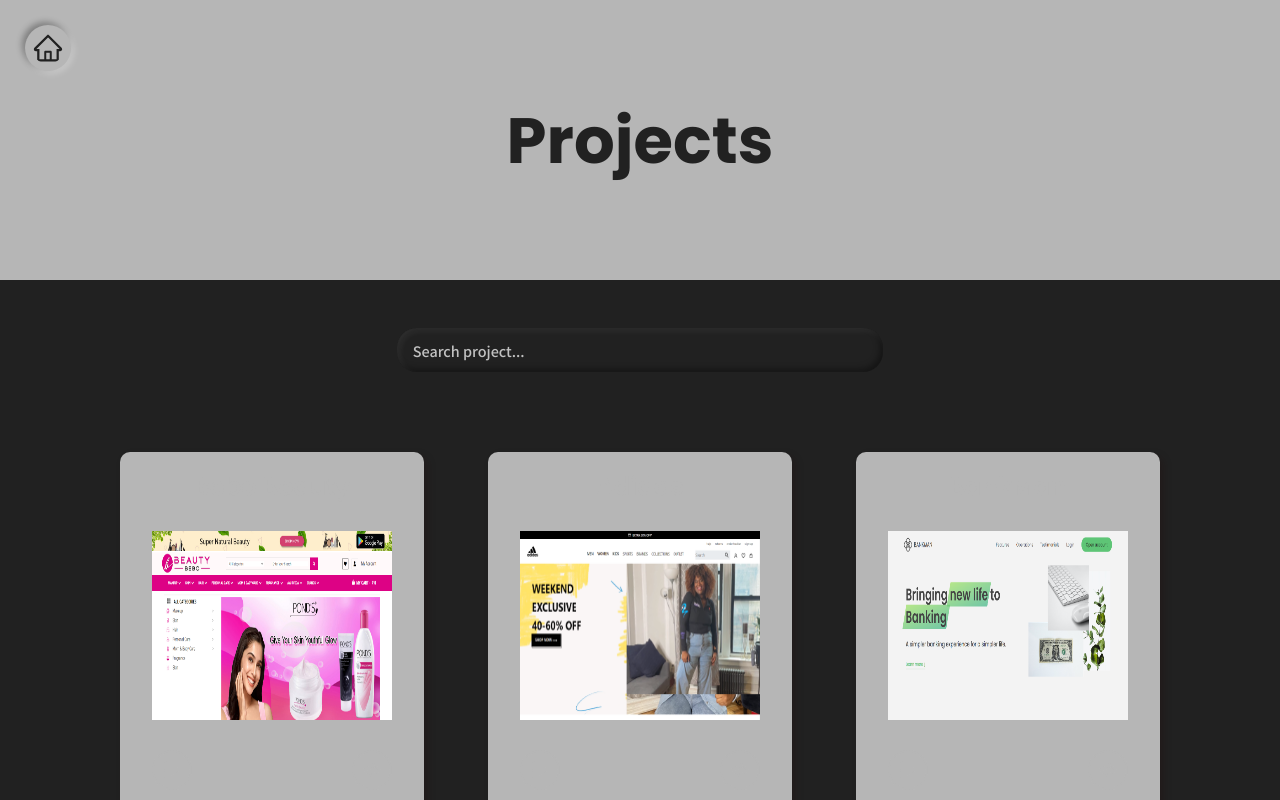
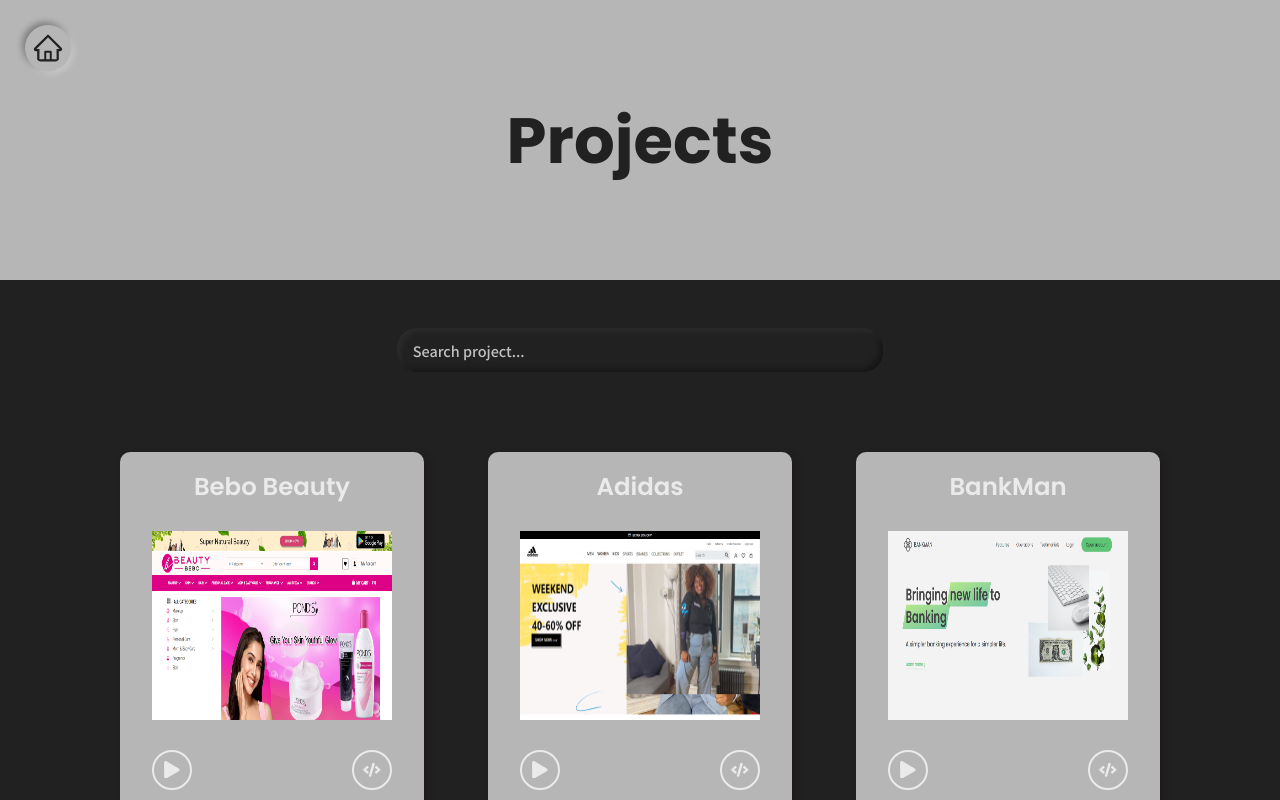
Before and after one commit to anmoljain987/new-portfolio, a React (Create React App) app: page /projects in a window 1280 px wide. Shown: the top 800 px of the page. Built offline with nearby package versions, Linux system fonts and the light colour scheme; a web font is replaced by a local one.

Commit message:
Update SingleProject.js

```diff
--- a/src/components/Projects/SingleProject/SingleProject.js
+++ b/src/components/Projects/SingleProject/SingleProject.js
@@ -15,12 +15,12 @@
             width: 40,
             height: 40,
             borderRadius: 50,
-            border: `2px solid ${theme.primary}`,
-            color: theme.primary,
+            border: `2px solid ${theme.tertiary}`,
+            color: theme.tertiary,
             transition: 'all 0.2s',
             '&:hover': {
                 backgroundColor: theme.secondary,
-                color: theme.primary,
+                color: theme.tertiary,
                 transform: 'scale(1.1)',
                 border: `2px solid ${theme.secondary}`,
             },
@@ -44,7 +44,7 @@
                 <div className='projectContent'>
                     <h2
                         id={name.replace(' ', '-').toLowerCase()}
-                        style={{ color: theme.primary }}
+                        style={{ color: theme.tertiary }}
                     >
                         {name}
                     </h2>
```
